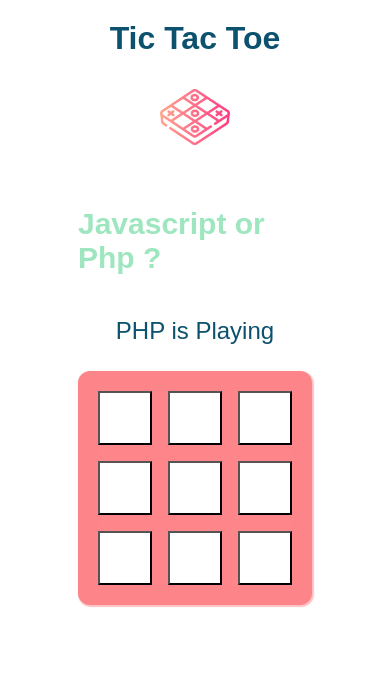
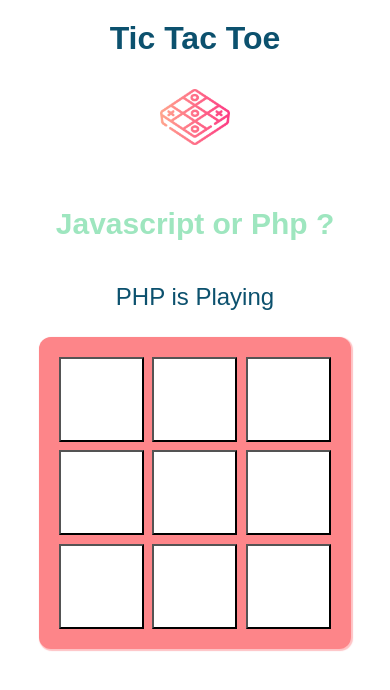
Before and after one commit to Gi0vak/TicTacToe-JavaScript-, a React (Create React App) app: page / in a window 390 px wide. Shown: the top 690 px of the page. Built offline with nearby package versions, Linux system fonts and the light colour scheme; a web font is replaced by a local one.

Commit message:
responsive 400px

```diff
--- a/src/components/Grid/index.css
+++ b/src/components/Grid/index.css
@@ -23,6 +23,12 @@
 @media screen and (max-width: 1220px) {
     .Grid {
         gap: 1rem
+    }
+}
+
+@media screen and (max-width:400px) {
+    .Grid {
+        gap: 0.5rem
     }
 }
 
--- a/src/components/Morpion/index.css
+++ b/src/components/Morpion/index.css
@@ -23,3 +23,9 @@
         width: 60vw;
     }
 }
+
+@media screen and (max-width:400px) {
+    .morpion-container {
+        width: 80vw;
+    }
+}
```
